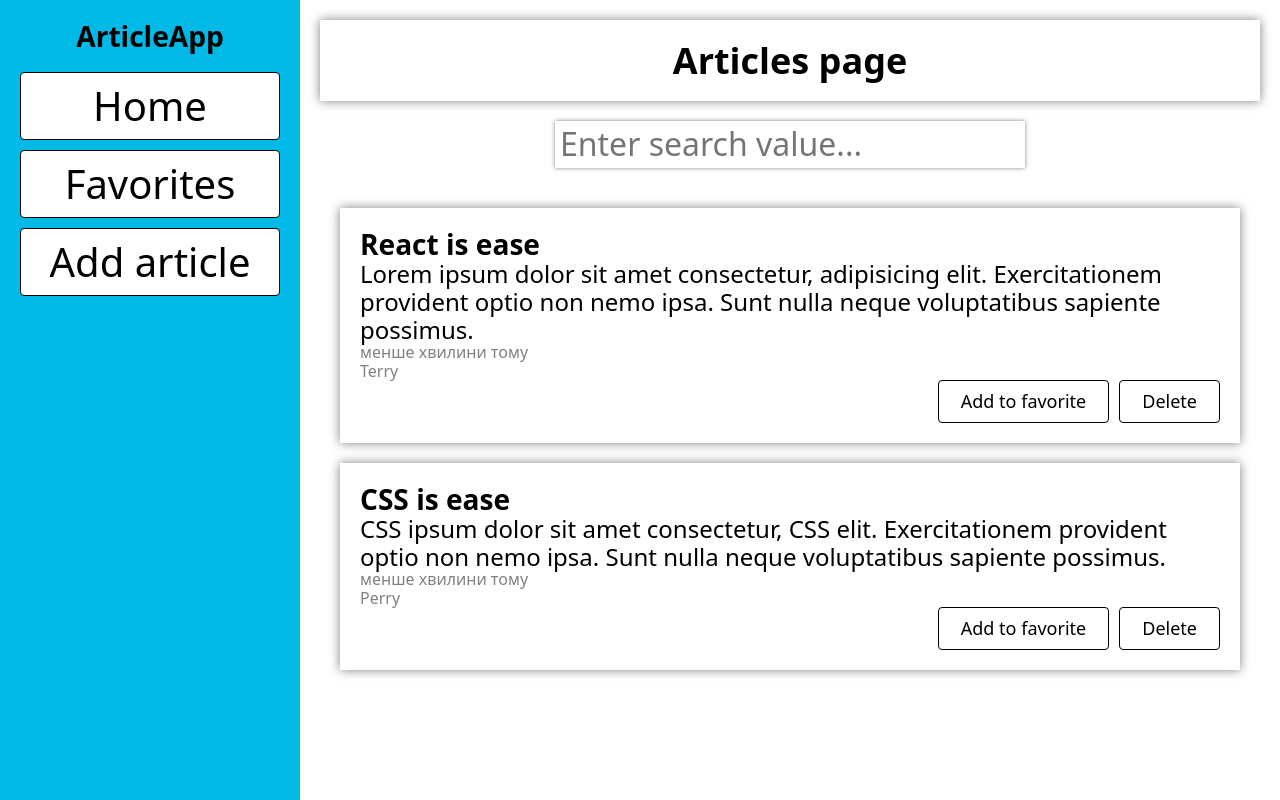
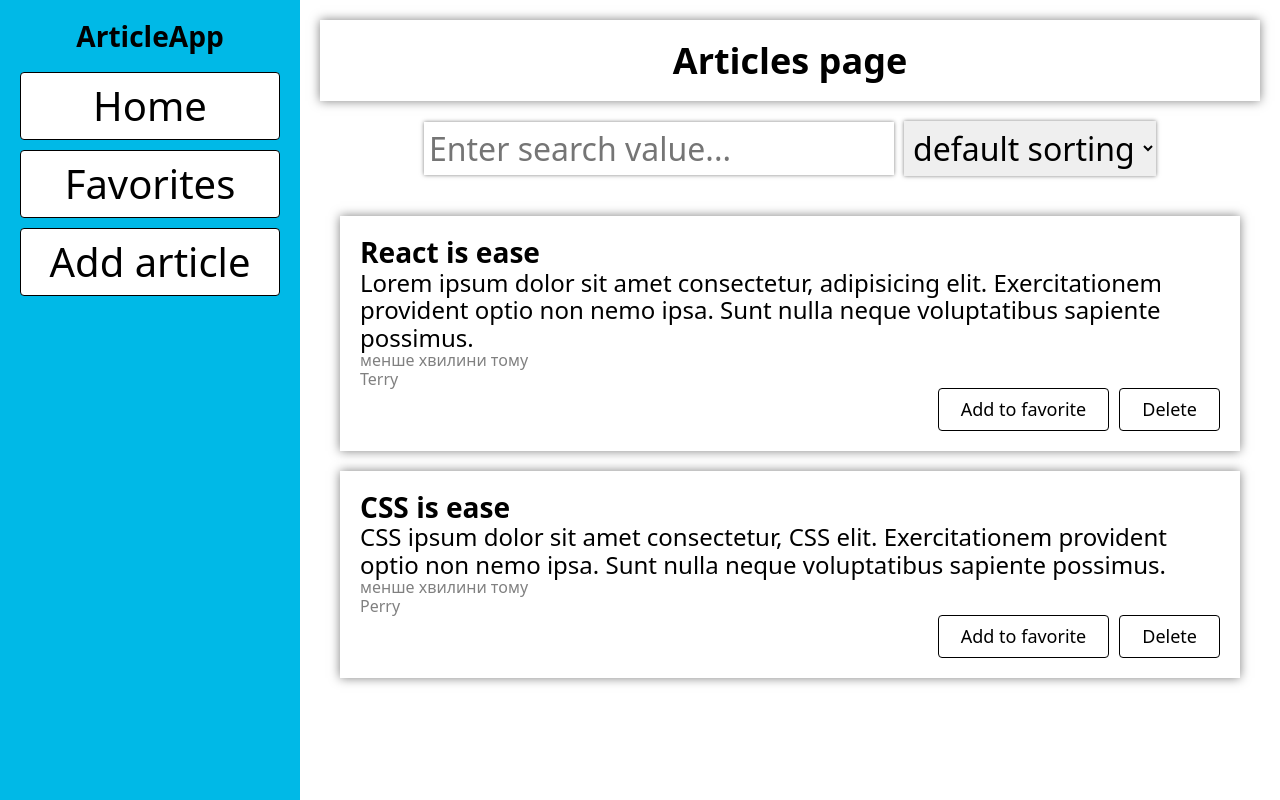
Before and after one commit to Lubov1506/react-practise, a React (Vite) app: page / in a window 1280 px wide. Built offline with nearby package versions, Linux system fonts and the light colour scheme.

Commit message:
add sort

```diff
--- a/src/components/ArticleApp/ArticleApp.jsx
+++ b/src/components/ArticleApp/ArticleApp.jsx
@@ -15,11 +15,13 @@ export const ArticleApp = () => {
   const [favorites, setFavorites] = useState(
     () => JSON.parse(window.localStorage.getItem("favorites")) || []
   );
-  const [selectedTab, setSelectedTab] = useState(() => JSON.parse(window.localStorage.getItem('page')) || "home");
+  const [selectedTab, setSelectedTab] = useState(
+    () => JSON.parse(window.localStorage.getItem("page")) || "home"
+  );
   const [isOpen, setIsOpen] = useState(false);
-  const [searchStr, setSearchStr] = useState('')
-
-// #region useEffect
+  const [searchStr, setSearchStr] = useState("");
+  const [sortType, setSortType] = useState("");
+  // #region useEffect
   useEffect(() => {
     window.localStorage.setItem("articles", JSON.stringify(articles));
   }, [articles]);
@@ -27,9 +29,9 @@ export const ArticleApp = () => {
     window.localStorage.setItem("favorites", JSON.stringify(favorites));
   }, [favorites]);
   useEffect(() => {
-    window.localStorage.setItem('page', JSON.stringify(selectedTab))
-  }, [selectedTab])
-// #endregion useEffect
+    window.localStorage.setItem("page", JSON.stringify(selectedTab));
+  }, [selectedTab]);
+  // #endregion useEffect
 
   const handleDeleteArticle = (id) => {
     setArticles((prev) => prev.filter((item) => item.id !== id));
@@ -53,14 +55,33 @@ export const ArticleApp = () => {
     setArticles((prev) => [...prev, newArticle]);
     closeModal();
   };
-const filteredArticles = articles.filter(article=>article.title.toLowerCase().includes(searchStr.trim().toLowerCase()) || article.body.toLowerCase().includes(searchStr.trim().toLowerCase()))
-
+  const filteredArticles = articles.filter(
+    (article) =>
+      article.title.toLowerCase().includes(searchStr.trim().toLowerCase()) ||
+      article.body.toLowerCase().includes(searchStr.trim().toLowerCase())
+  );
+  const sortedArcticles = () => {
+    switch (sortType) {
+      case "newest":
+        return filteredArticles.sort((a, b) => a.createdAt - b.createdAt);
+      case "oldest":
+        return filteredArticles.sort((a, b) => b.createdAt - a.createdAt);
+      case "a-z":
+        return filteredArticles.sort((a, b) => a.title.localeCompare(b.title));
+      case "z-a":
+        return filteredArticles.sort((a, b) => b.title.localeCompare(a.title));
+      default:
+        return filteredArticles;
+    }
+  };
   return (
     <div className={s.wrapperMain}>
       <SideBar setSelectedTab={setSelectedTab} openModal={openModal} />
       {selectedTab === "home" && (
-        <List setSearchStr={setSearchStr}
-          articles={filteredArticles}
+        <List
+          setSearchStr={setSearchStr}
+          setSortType={setSortType}
+          articles={sortedArcticles()}
           handleDeleteArticle={handleDeleteArticle}
           handleAddToFavorites={handleAddToFavorites}
         />
--- a/src/components/ArticleApp/ArticleApp.module.css
+++ b/src/components/ArticleApp/ArticleApp.module.css
@@ -76,6 +76,7 @@
   outline: none;
   box-shadow: 0 0 4px 0 rgba(0, 0, 0, 0.5);
   font-size: 2rem;
+  line-height: normal;
 }
 .searchBar {
   display: flex;
--- a/src/components/ArticleApp/List.jsx
+++ b/src/components/ArticleApp/List.jsx
@@ -1,17 +1,21 @@
 import { ArticleCard } from "./ArticleCard";
 import s from "./ArticleApp.module.css";
 import { SearchBar } from "./SearchBar";
+import { Sort } from "./Sort";
 
 export const List = ({
   articles,
   handleDeleteArticle,
   handleAddToFavorites,
-  setSearchStr,
+  setSearchStr,setSortType
 }) => {
   return (
     <div className={s.articles}>
       <h2>Articles page </h2>
-      <SearchBar setSearchStr={setSearchStr} />
+      <div className={s.searchBar}>
+        <SearchBar setSearchStr={setSearchStr} />
+        <Sort setSortType={ setSortType} />
+      </div>
       <ul className={s.list}>
         {articles.map((article) => {
           return (
--- a/src/components/ArticleApp/SearchBar.jsx
+++ b/src/components/ArticleApp/SearchBar.jsx
@@ -2,7 +2,7 @@ import s from './ArticleApp.module.css';
 
 export const SearchBar = ({setSearchStr}) => {
   return (
-      <div className={s.searchBar}>
+      <div >
           <input className={s.input} type="search" placeholder='Enter search value...' onChange={e=>setSearchStr(e.target.value)}/>
     </div>
   )
--- a/src/components/ArticleApp/Sort.jsx
+++ b/src/components/ArticleApp/Sort.jsx
@@ -1,6 +1,13 @@
-
-export const Sort = () => {
+import s from './ArticleApp.module.css';
+export const Sort = ({setSortType}) => {
+  const typesOfSort = ['newest', 'oldest', 'a-z', 'z-a']
   return (
-    <div>Sort</div>
+    <div>
+      <select className={s.input} onChange={e => setSortType(e.target.value)}>
+        <option >default sorting</option>
+      {typesOfSort.map(type => {
+        return <option key={type} value={type}>{type}</option>
+      })}</select>
+    </div>
   )
 }
```
